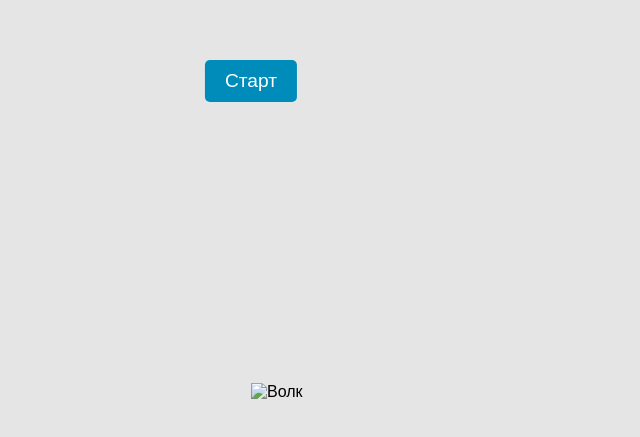
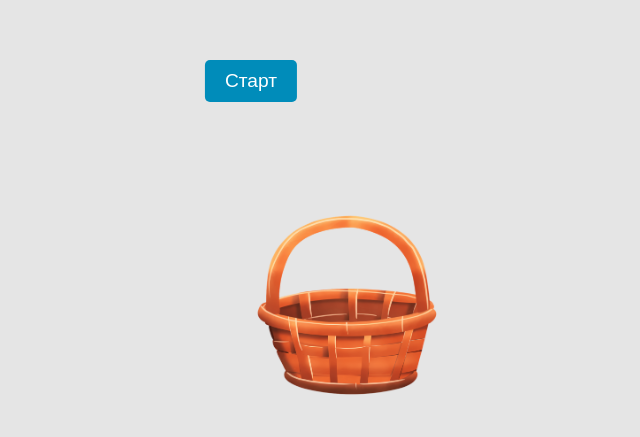
Before and after one commit to anton-stv/testTWA, a plain HTML site: page index.html in a window 1280 px wide. Shown: the part 319-756 px from the top of the page, without its empty margins (389-1029 px from the left). Drawn offline with Linux system fonts and the light colour scheme.

Commit message:
Update index.html

```diff
--- a/index.html
+++ b/index.html
@@ -4,7 +4,10 @@
     <meta charset="UTF-8">
     <meta name="viewport" content="width=device-width, initial-scale=1.0, user-scalable=no">
     <title>Игра "Ну, погоди!"</title>
+
+    <!-- Подключение Telegram Web Apps JS SDK -->
     <script src="https://telegram.org/js/telegram-web-app.js"></script>
+
     <style>
         * {
             box-sizing: border-box;
@@ -57,7 +60,7 @@
 </head>
 <body>
     <div id="game-area">
-        <img src="wolf.png" id="wolf" alt="Волк">
+        <img src="images/wolf.png" id="wolf" alt="Волк">
         <button id="start-button">Старт</button>
     </div>
 
```
